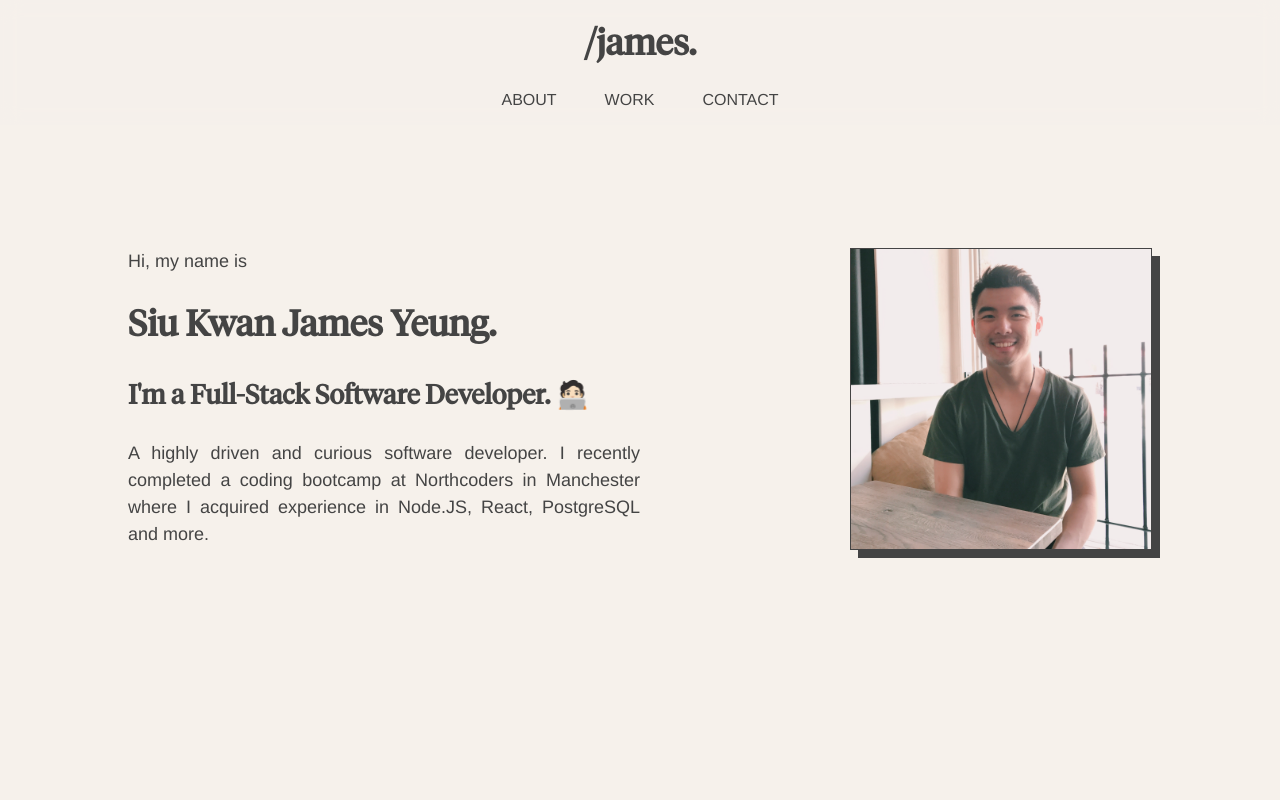
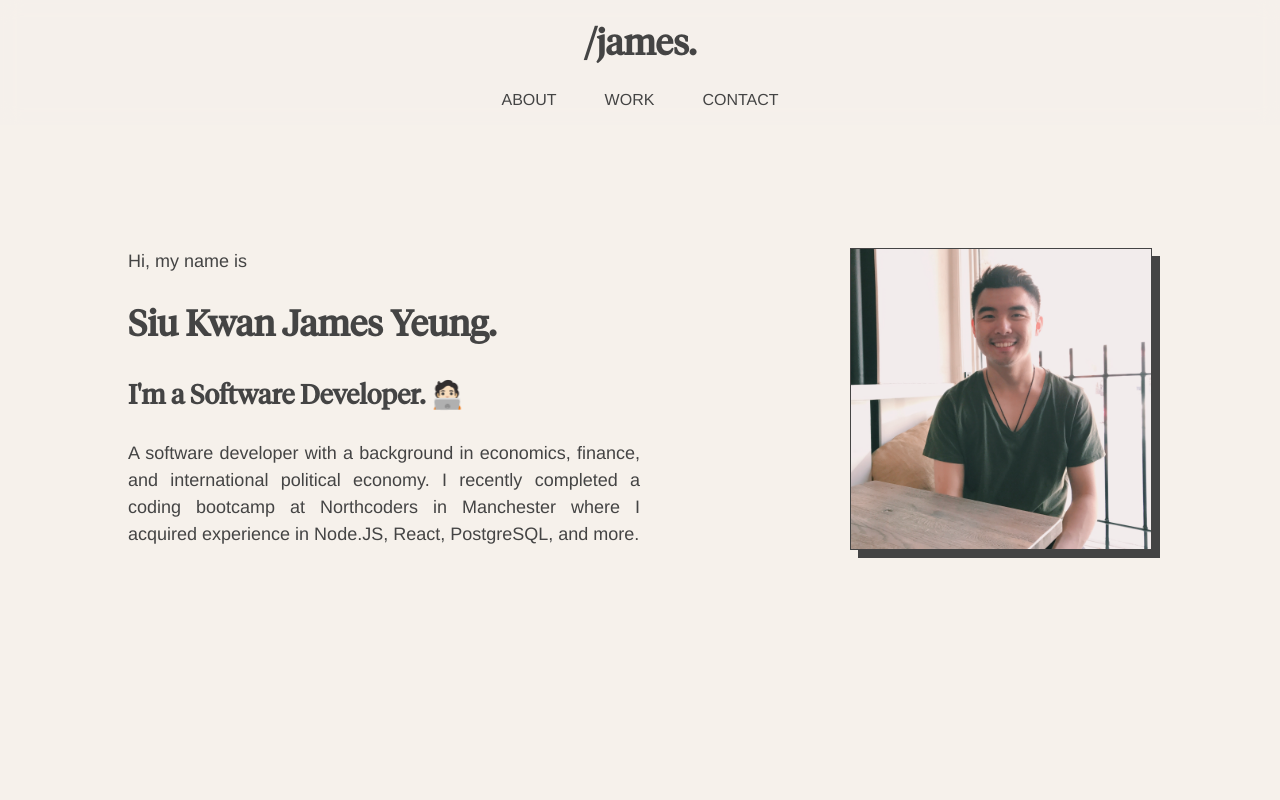
Before and after one commit to OneInfiniteLoops/Portfolio, a React (Create React App) app: page / in a window 1280 px wide. Shown: the top 800 px of the page. Built offline with nearby package versions, Linux system fonts and the light colour scheme.

Commit message:
Edits intro content

```diff
--- a/src/components/Introduction.jsx
+++ b/src/components/Introduction.jsx
@@ -5,11 +5,12 @@ const Introduction = () => {
     <div className="Introduction">
       <p>Hi, my name is</p>
       <h1>Siu Kwan James Yeung.</h1>
-      <h2>I'm a Full-Stack Software Developer. 🧑🏻‍💻</h2>
+      <h2>I'm a Software Developer. 🧑🏻‍💻</h2>
       <p>
-        A highly driven and curious software developer. I recently completed a
-        coding bootcamp at Northcoders in Manchester where I acquired experience
-        in Node.JS, React, PostgreSQL and more.
+        A software developer with a background in economics, finance, and
+        international political economy. I recently completed a coding bootcamp
+        at Northcoders in Manchester where I acquired experience in Node.JS,
+        React, PostgreSQL, and more.
       </p>
       <Profile />
     </div>
```
